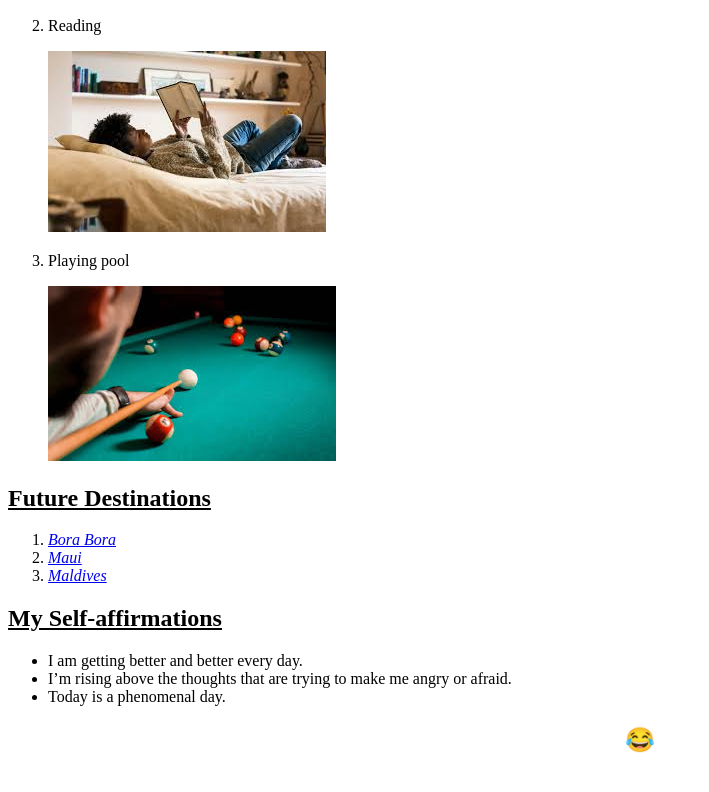
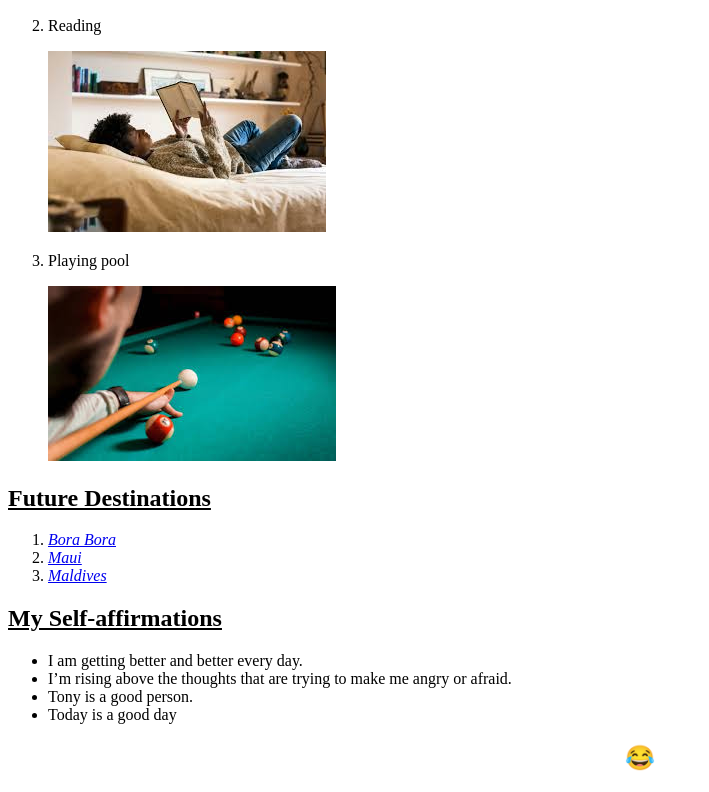
Before and after one commit to tony-g30/portfolio, a plain HTML site: page index.html in a window 1280 px wide. Shown: the part 650-1442 px from the top of the page, without its empty margins (0-709 px from the left). Drawn offline with Linux system fonts and the light colour scheme.

Commit message:
added a new list item in index.html

```diff
--- a/index.html
+++ b/index.html
@@ -71,7 +71,8 @@
         <ul>
             <li>I am getting better and better every day.</li>
             <li>I’m rising above the thoughts that are trying to make me angry or afraid.</li>
-            <li>Today is a phenomenal day.</li>
+            <li>Tony is a good person.</li>
+            <li>Today is a good day</li>
         </ul>
     </section>
 
```
